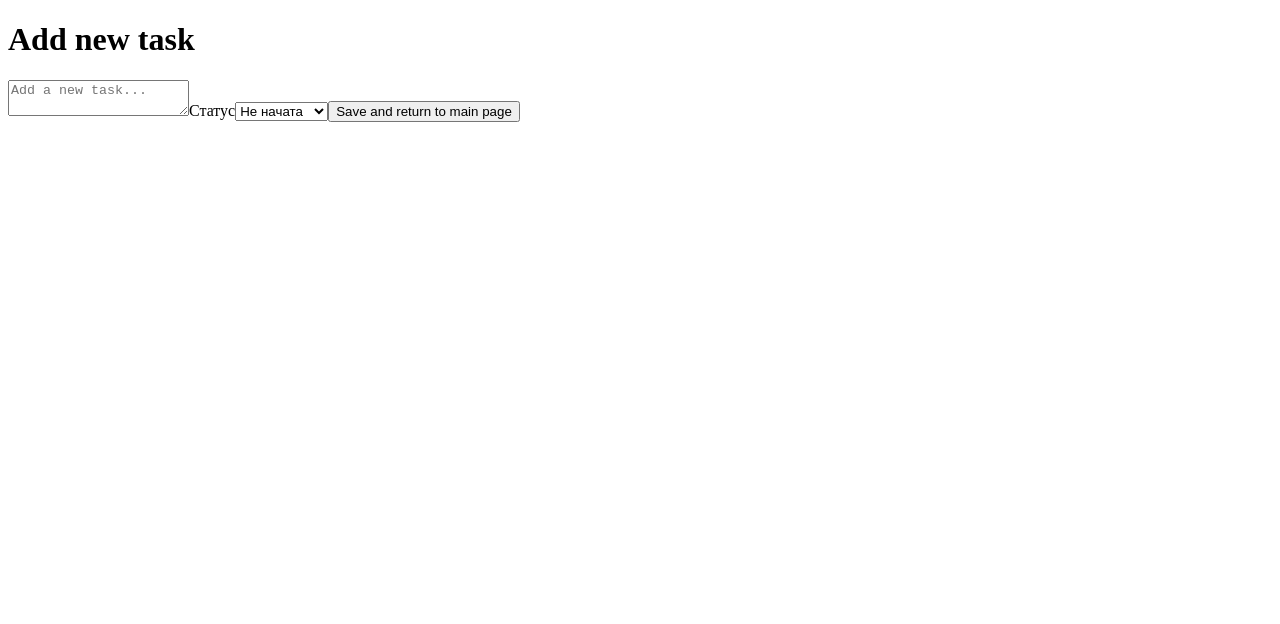
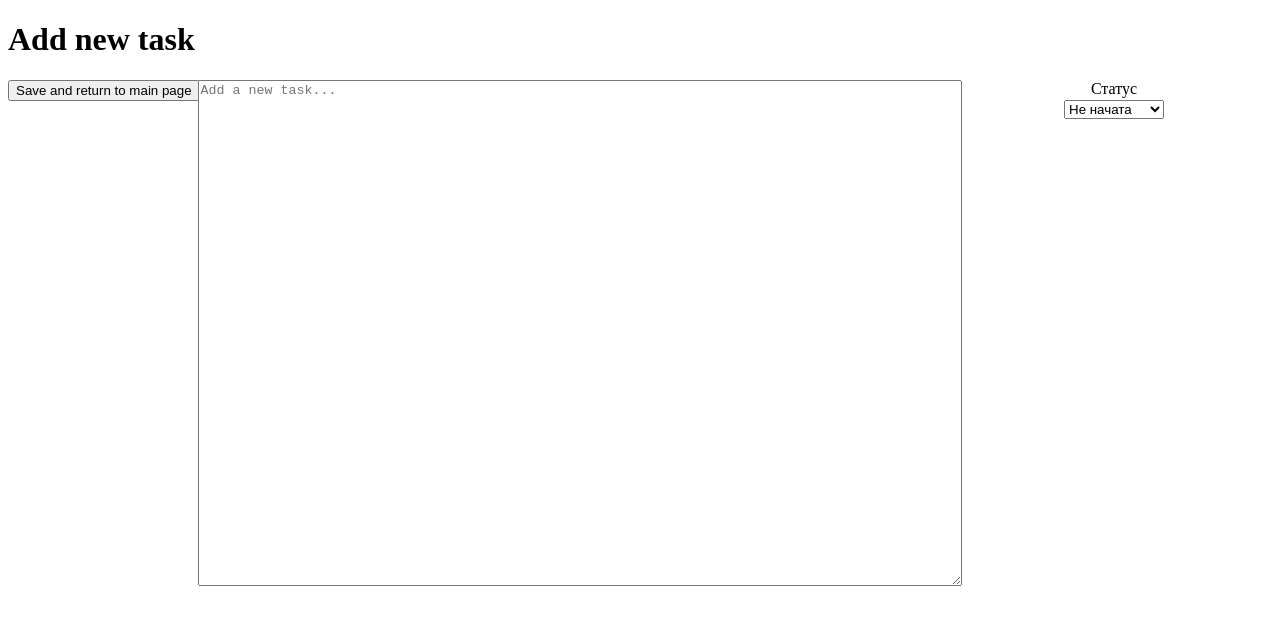
Before and after one commit to liluserlil-code/todo-list-vite-Vanja, a React (Vite) app: page /add-new in a window 1280 px wide. Shown: the top 624 px of the page. Built offline with nearby package versions, Linux system fonts and the light colour scheme.

Commit message:
Перенес кнопку из ButtonSave в AddNew

```diff
--- a/src/pages/add-new/AddNew.tsx
+++ b/src/pages/add-new/AddNew.tsx
@@ -1,6 +1,15 @@
-import ButtonSave from "./components/ButtonSave";
+//import ButtonSave from "./components/ButtonSave";
+import "./components/AddNew.css"
+import { useNavigate } from "react-router-dom";
 
-const AddNew = () =>{
+const AddNew = () => {
+
+    const navigate = useNavigate();
+
+    const Click = () =>{
+        navigate("/")
+    }
+
     return(
         <>
             <header>
@@ -16,7 +25,7 @@ const AddNew = () =>{
                     <option value="">В процессе</option>
                     <option value="">Завершена</option>
                 </select>
-                <ButtonSave/>
+                <button onClick={Click}>Save and return to main page</button>
             </form>
         </>
     )
--- a/src/pages/add-new/components/AddNew.css
+++ b/src/pages/add-new/components/AddNew.css
@@ -0,0 +1,30 @@
+form{
+    position: relative;
+    align-items: center;
+}
+
+textarea{
+    position: absolute;
+    left: 15%;
+    width: 60%;
+    height: 500px;
+}
+
+.ButtonSave{
+    position: absolute;
+    right: 10px;
+}
+
+label{
+    position: absolute;
+    width: 100px;
+    right: calc(25%/2 - 50px);
+    text-align: center;
+}
+
+select{
+    position: absolute;
+    width: 100px;
+    right: calc(25%/2 - 50px);
+    top: 20px;
+}
```
